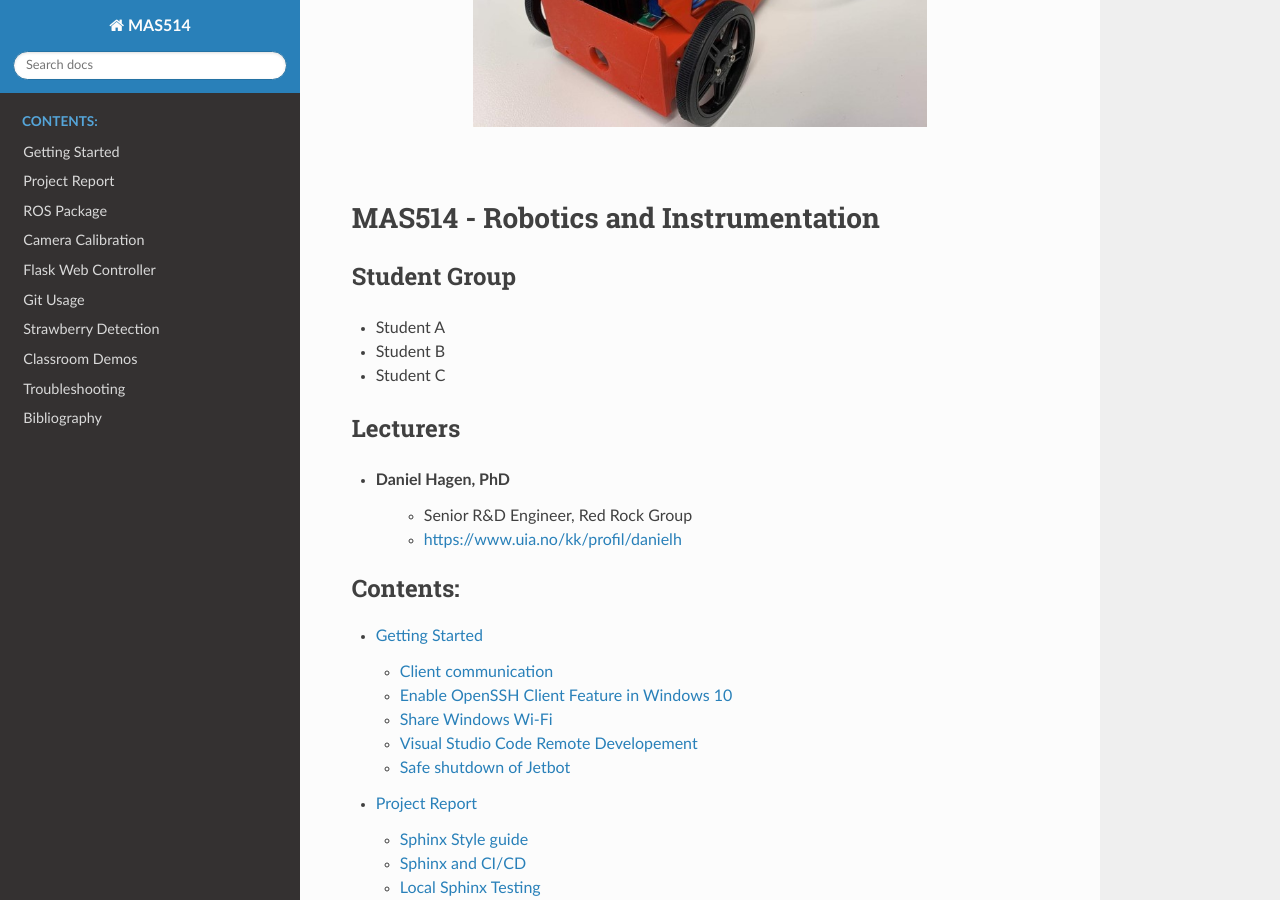
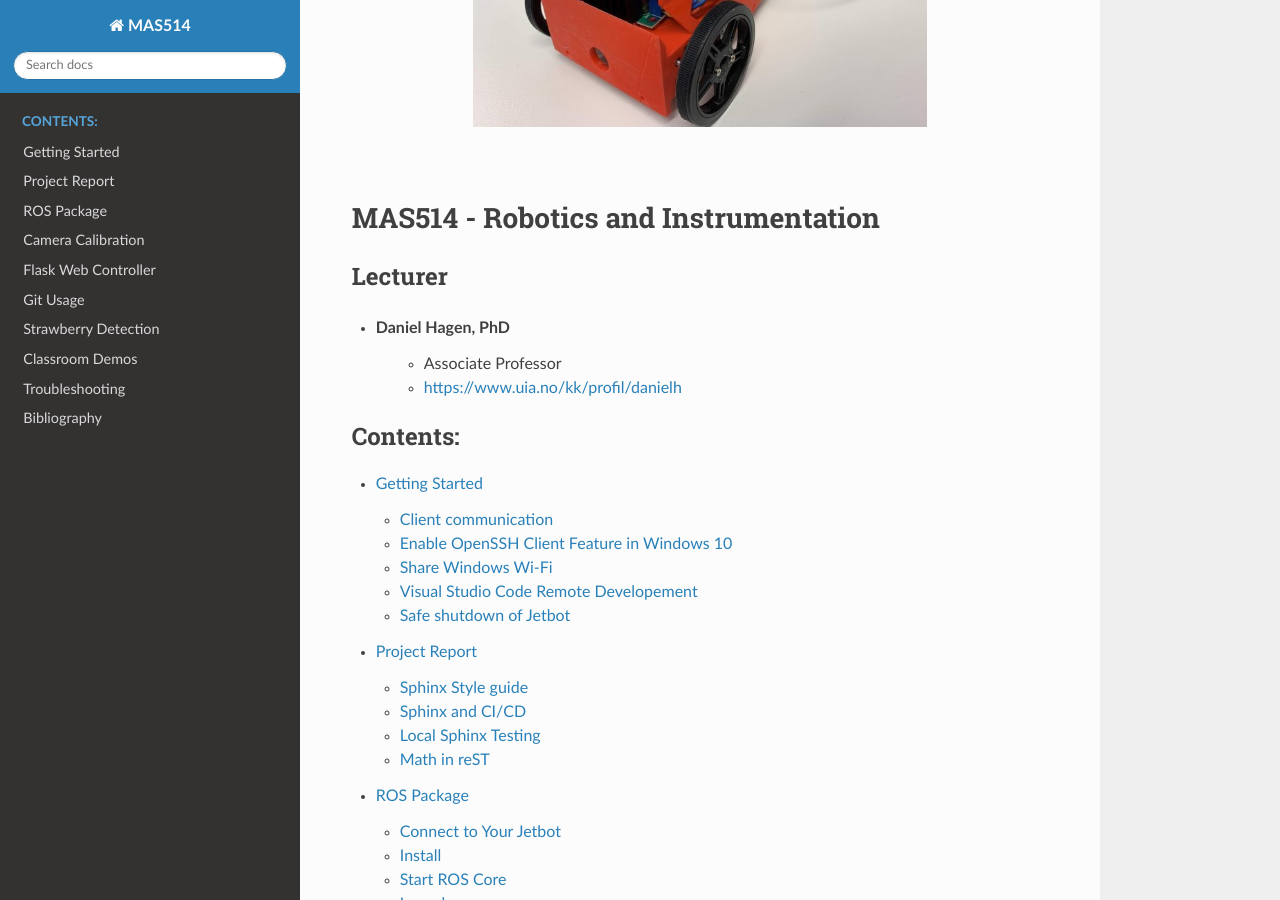
Before and after one commit to Orwatronic/mas_514, a Sphinx documentation site: the page built from docs/index.rst, in a window 1280 px wide and 900 px high, scrolled down 647 px. Built offline with Sphinx 7.4.7 and the Read the Docs theme 2.0.0, drawn with Linux system fonts in a browser that asks for light colours.

Commit message:
Update index.rst

```diff
--- a/docs/index.rst
+++ b/docs/index.rst
@@ -27,21 +27,11 @@
 MAS514 - Robotics and Instrumentation
 ===================================================
 
-Student Group
--------------
-
-- Student A
-
-- Student B
-
-- Student C
-
-
-Lecturers
+Lecturer
 ---------
 
 - Daniel Hagen, PhD
-   - Senior R&D Engineer, Red Rock Group
+   - Associate Professor
    - https://www.uia.no/kk/profil/danielh
 
 .. toctree::
```
